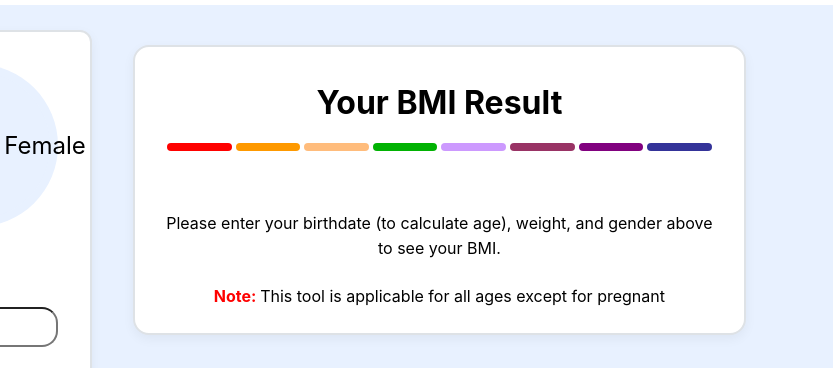
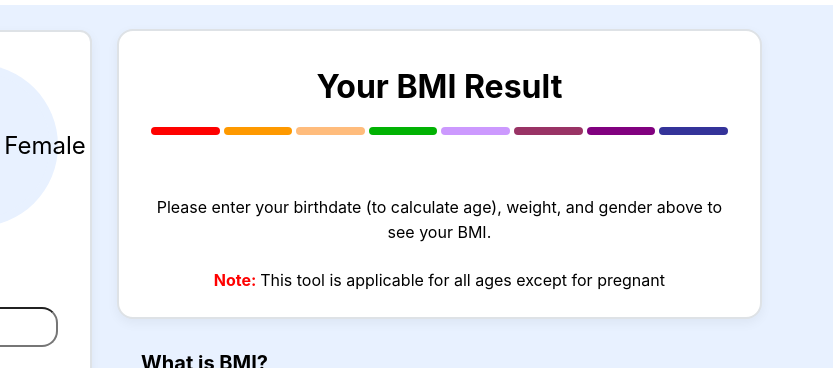
Before and after one commit to tnqbao/internship-practice-js, a website built with Parcel: page index.html in a window 1280 px wide. Shown: the part 357-725 px from the top of the page, 447-1280 px from the left. Built offline with nearby package versions, Linux system fonts and the light colour scheme.

Commit message:
fix: uncorrect padding

```diff
--- a/assets/css/layouts/resultView.scss
+++ b/assets/css/layouts/resultView.scss
@@ -79,6 +79,9 @@
 }
 
 @media (min-width: 1080px) {
+  #result-section {
+    padding: 0;
+  }
 
   #bmi-content {
     width: 55%;
```
